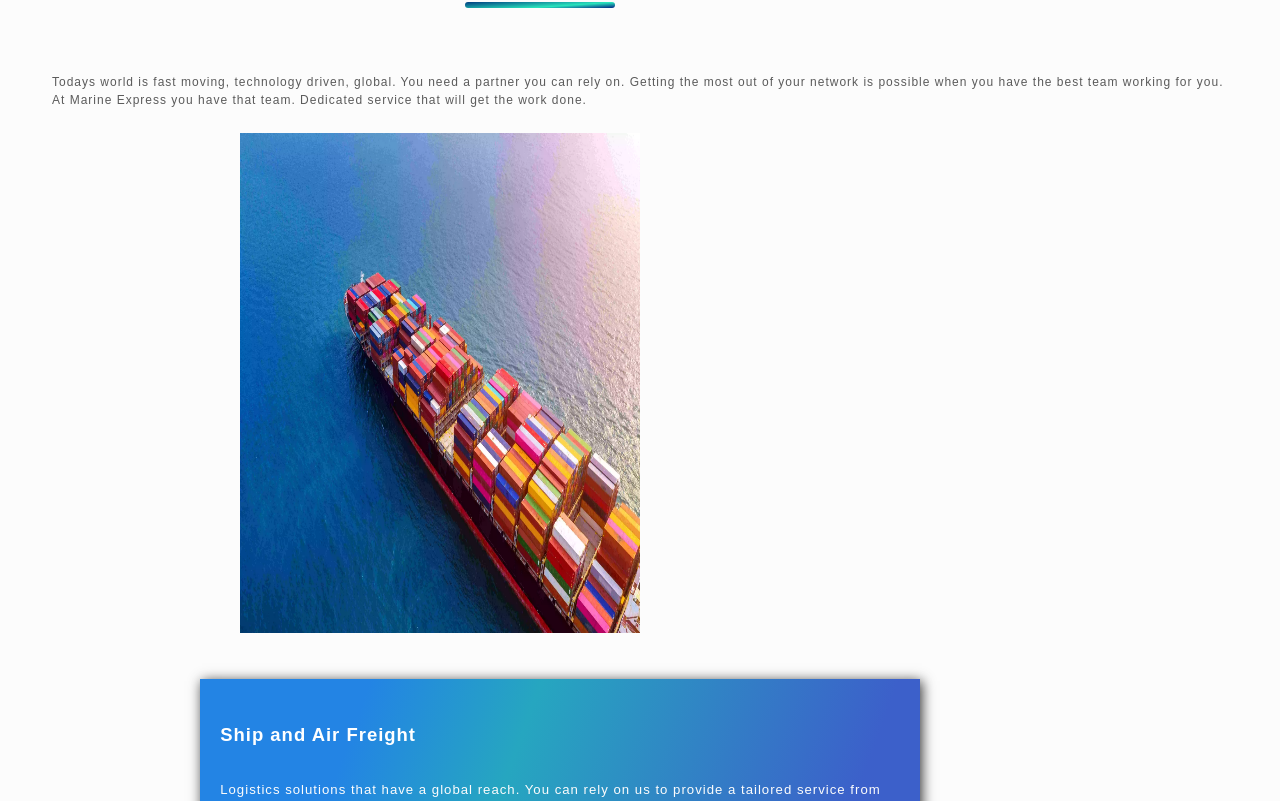
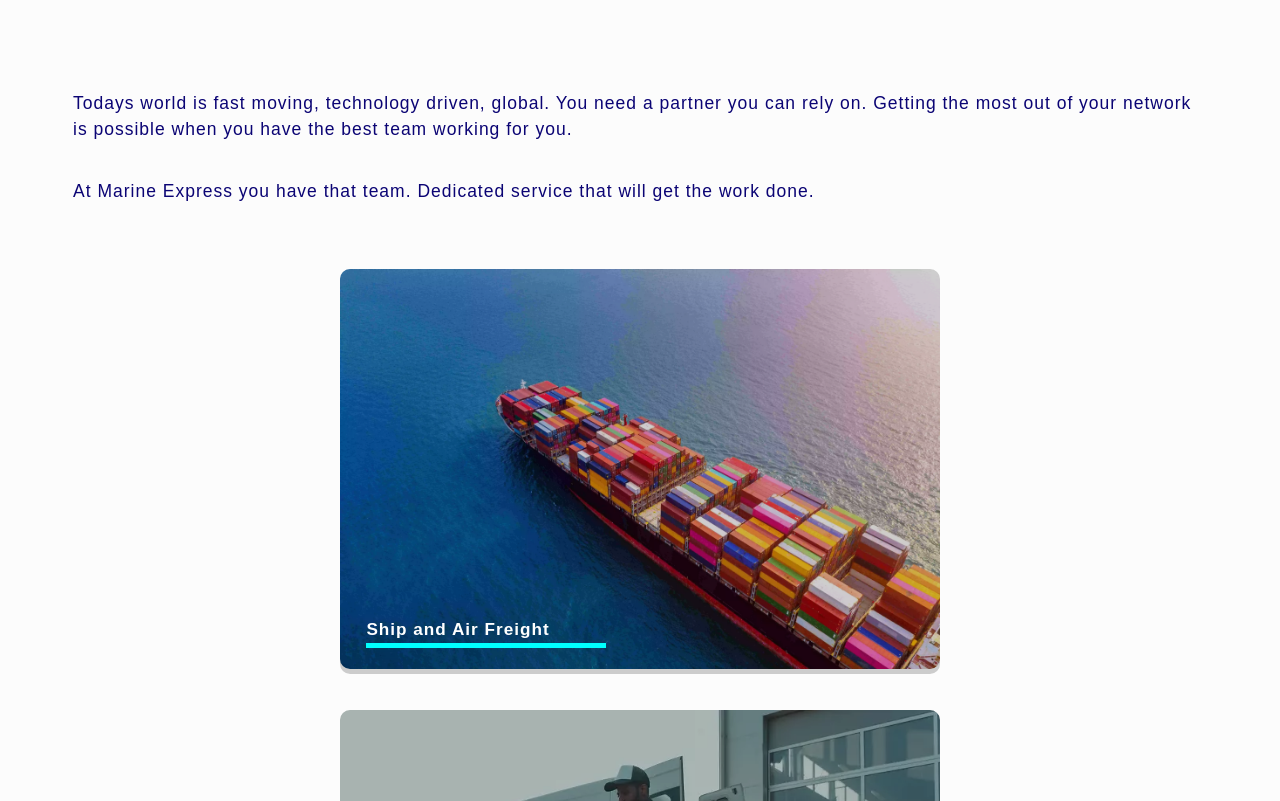
Before and after one commit to abeonweb/marine-express-site, a Next.js app: page / in a window 1280 px wide. Shown: the part 1519-2320 px from the top of the page. Built offline with nearby package versions, Linux system fonts and the light colour scheme.

Commit message:
updated css

```diff
--- a/styles/Features.module.css
+++ b/styles/Features.module.css
@@ -1,145 +1,93 @@
 .features {
-    margin: 1em auto;
-    display: flex;
-    flex-direction: column;
-    justify-content: space-around;
-    row-gap: 1em;
+    margin: 4em auto;
 }
 
 .feature {
-    background-color: transparent;
-    line-height: 1.7;
     width: 95%;
-    max-width: 400px;
-    margin: 1em auto;
+    max-width: 600px;
+    overflow: hidden;
+    margin: 0 auto 3em;
+    position: relative;
 }
 
-.feature:first-of-type {
-    margin-top: 1em;
-}
-
-.featureContainer {
-    padding: 3em 0;
-}
-
-
-.imageTextContainer {
-    padding: 0;
-    margin-bottom: 2em;
-    display: flex;
-    flex-direction: column;
-}
-
-.imageContainer {
-    position: relative;
-    z-index: 100;
-}
-
-
-.image {
+.featureImage {
     width: 100%;
     height: auto;
-    max-width: 500px;
     object-fit: cover;
-    position: relative;
-    z-index: 300;
     border-radius: 10px;
+    filter: none;
 }
 
 .textContainer {
     font-size: 1.1em;
-    background-color: var(--color-primary);
-    background: linear-gradient(110deg, rgb(35, 132, 228) 22%, rgb(38, 166, 192) 44%, rgb(60, 96, 202) 90%);
     color: var(--color-secondary);
-    width: 90%;
-    margin: -2em auto 0;
-    box-shadow: 2px 2px 12px rgba(0, 0, 0, 0.8);
-    padding: 1em;
-    display: flex;
-    flex-direction: column;
-    justify-content: center;
-    z-index: 300;
-    border-bottom-left-radius: 10px;
-    border-bottom-right-radius: 10px;
+    padding: 1em 2em;
+    border-radius: 10px;
+    position: absolute;
+    z-index: 2;
+    transform: translateY(-100px);
+    transition: transform 500ms ease-in;
 }
+
+.cardOverlay {
+    width: 100%;
+    height: 100%;
+    background-color: rgba(14, 13, 13, 0.5);
+    position: absolute;
+    border-radius: 10px;
+    z-index: 1;
+    opacity: 0.4;
+    transition: opacity 350ms ease-in;
+}
+
+.feature:hover > .textContainer {
+    transform: translateY(-200px);
+}
+
+.feature:hover > .cardOverlay {
+    opacity: 1;
+    filter: blur(2px)
+}
+
 
 .title {
     color: rgba(255, 255, 255, 1);
-    padding: 1.5em 0;
-    font-size: 1.4em;
+    padding: 1.75em 0;
+    font-size: 1.30em;
+    font-weight: 700;
+    position: relative;
+}
+.title::after {
+    content:"";
+    width: 80%;
+    height: 5px;
+    background-color: aqua;
+    position: absolute;
+    bottom: 25px;
+    left: 0;
 }
 
-.text,
-.captionText {
+.feature:hover .title {
+    padding-bottom: 1.5em;
+}
+.featuresText,
+.cardText {
     text-align: left;
     letter-spacing: 1px;
 }
 
-.text {
+.cardText {
+    padding-bottom: 20px;
+    font-size: 1em;
+    max-width: 300px;
+}
+
+.featuresText {
     font-size: 1.75rem;
     color: var(--color-primary);
     padding: 1em 1.2em;
 }
 
-.text:last-of-type {
-    padding-top: 0;
-}
-
-.captionText {
-    padding: 0 0 2em;
-}
-
-
 @media (min-width: 700px) {
 
-    .feature {
-        width: 100%;
-        max-width: 800px;
-        height: fit-content;
-        margin: 0 auto;
-    }
-
-    .imageTextContainer {
-        flex-direction: row;
-        align-items: center;
-        justify-content: center;
-        font-size: 1.2em;
-    }
-
-    .featureContainer:nth-of-type(odd) .imageTextContainer {
-        flex-direction: row-reverse;
-    }
-
-    .textContainer {
-        align-self: stretch;
-        margin: 3em 0 3em -3em;
-        padding: 1em 1.5em;
-        border-bottom-left-radius: 0;
-        border-bottom-right-radius: 0
-    }
-
-    .featureContainer:nth-of-type(odd) .textContainer {
-        margin: 3em -3em 3em 0;
-
-    }
-
-    .imageContainer::before {
-        content: "";
-        position: absolute;
-        z-index: 200;
-        width: 100%;
-        height: 100%;
-        background-color: rgba(9, 237, 218, 0.2);
-        top: -0.8em;
-        left: 0.8em;
-        border-radius: 10px;
-
-    }
-
-    .image {
-        width: 70%;
-        min-width: 550px;
-        height: 100%;
-        /* box-shadow: 8px -3px 10px rgba(0, 0, 0, 0.8); */
-    }
 }
--- a/styles/Testimonials.module.css
+++ b/styles/Testimonials.module.css
@@ -1,7 +1,7 @@
 /* =============== SOCIAL PROOF =============== */
 .testimonials {
   font-style: italic;
-  margin: 4em 0 5em;
+  margin: 4em 0 0;
   padding: 4em 0;
   color: var(--color-secondary);
   background-color: var(--color-primary);
--- a/styles/globals.css
+++ b/styles/globals.css
@@ -38,7 +38,7 @@ a {
 
 /* ************** Typography ******************* */
 .title {
-  color: var(--color-highlight-2);
+  color: var(--color-primary);
   font-size: 3em;
   margin-top: 1.2em;
   margin-bottom: 2em;
@@ -48,22 +48,8 @@ a {
   text-transform: capitalize;
 }
 
-.title::before {
-  content: "";
-  position: absolute;
-  bottom: -0.2em;
-  width: 150px;
-  height: 6px;
-  background: rgb(2, 66, 131);
-  background: linear-gradient(176deg, rgba(2, 66, 131, 1) 2%, rgba(41, 228, 188, 1) 64%, rgba(2, 35, 131, 1) 100%);
-  border-radius: 10px;
-  transition: 1.5s ease-in-out;
-}
 
-.title:hover::before {
-  transform: translateX(150%);
-  transition: 500ms ease-in-out;
-}
+
 
 .highlight {
   color: #10beb0;
```
